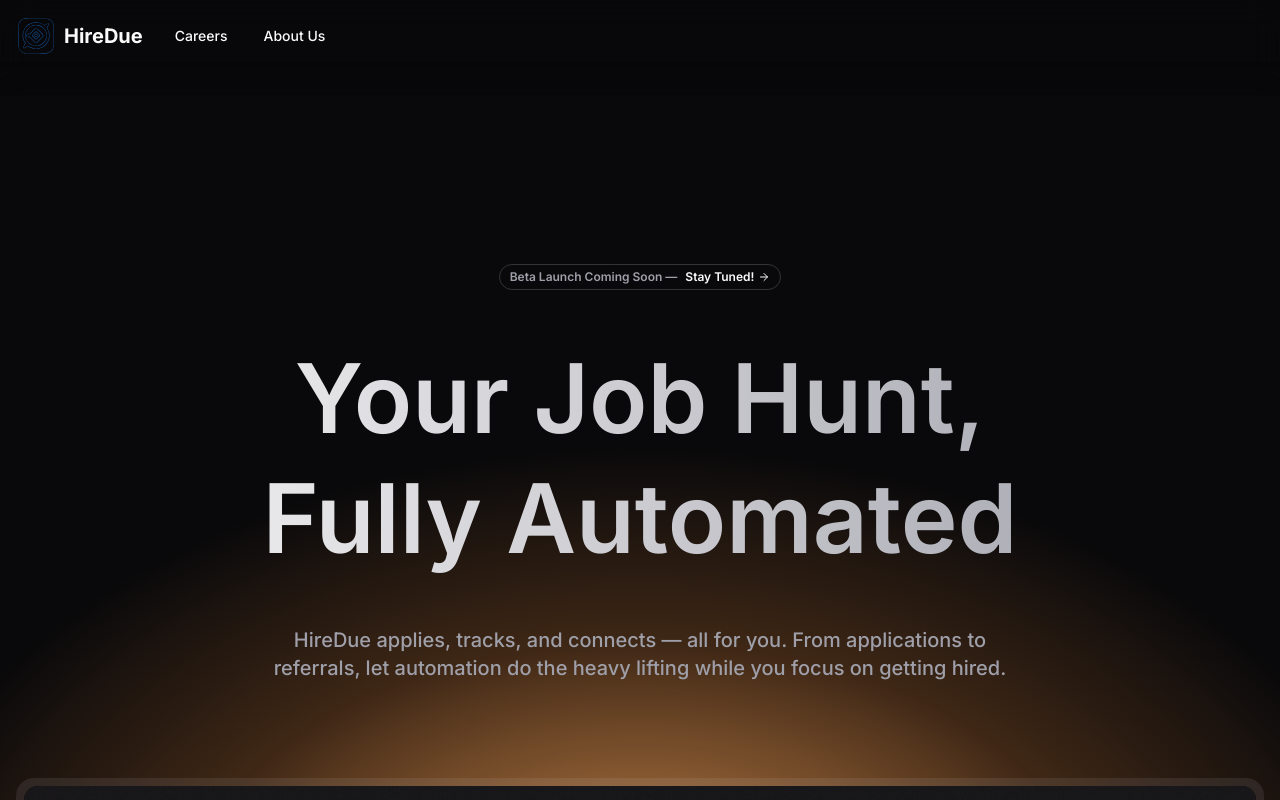
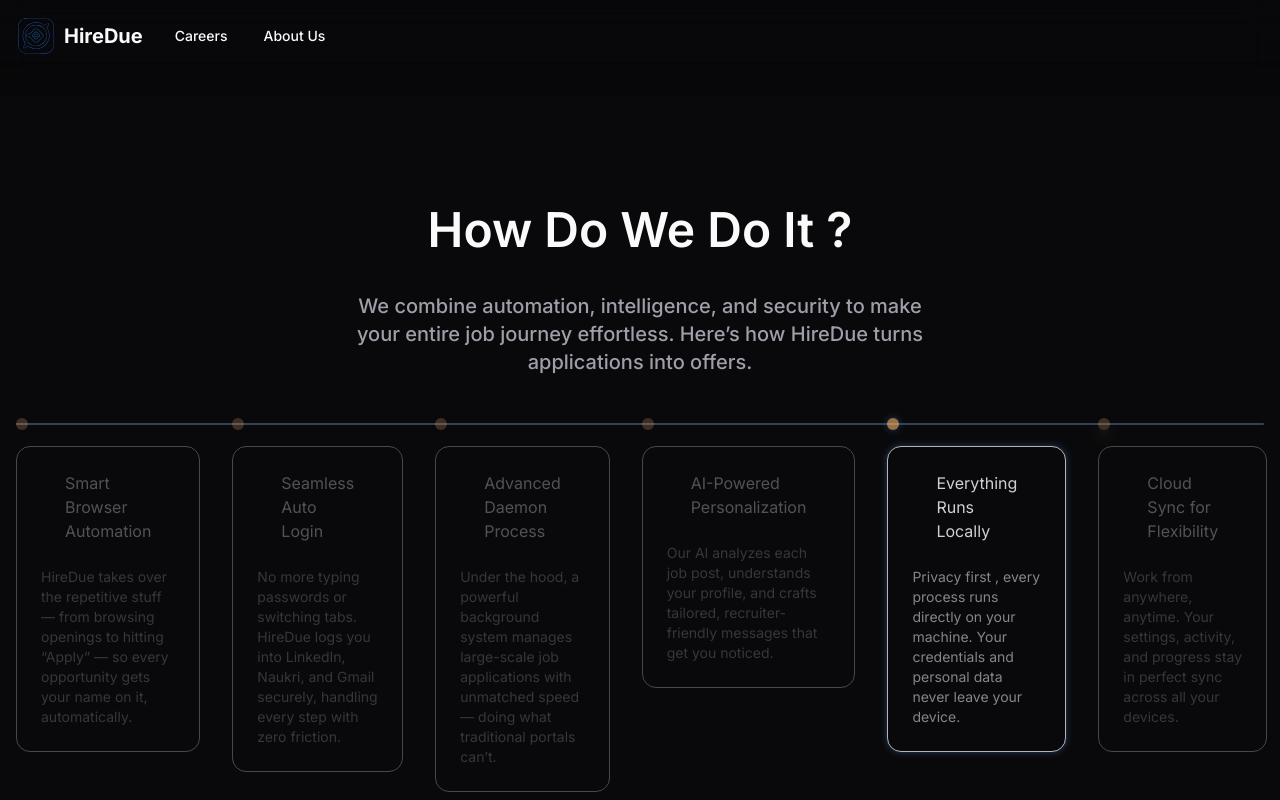
Before and after one commit to hiredue-dev/Hiredue-display-website, a Next.js app: page / in a window 1280 px wide. Shown: the top 800 px of the page. Built offline with nearby package versions, Linux system fonts and the light colour scheme.

Commit message:
feat: Add How Section and Glowing Animation via GSAP

```diff
--- a/app/globals.css
+++ b/app/globals.css
@@ -219,10 +219,10 @@
 	--animate-marquee: marquee 30s linear infinite alternate-reverse;
 	@keyframes marquee {
     0% {
-      transform: translateX(100%);
+      transform: translateX(-100%);
     }
     100% {
-      transform: translateX(-100%);
+      transform: translateX(100%);
     }
   }
 }
--- a/app/page.tsx
+++ b/app/page.tsx
@@ -8,11 +8,13 @@
 import Why from "@/components/sections/why/default";
 import Metrics from "@/components/sections/metrics/default";
 import Bento from "@/components/sections/bento/default";
+import How from "@/components/sections/how/defualt";
 
 export default function Home() {
   return (
     <main className="min-h-screen w-full overflow-hidden bg-background text-foreground">
       <Navbar />
+			<How/>
       <Hero />
       <Bento />
       <Platforms />
--- a/components/sections/hero/default.tsx
+++ b/components/sections/hero/default.tsx
@@ -71,7 +71,7 @@
   //   },
   // ],
   className,
-	textAlignment = "center"
+	textAlignment = "left"
 }: HeroProps) {
 	const {HeroTitle,HeroSubTitle,HeroSubTrigger,HeroTitlDescription} = useContent()
   return (
--- /dev/null
+++ b/components/sections/how/defualt.tsx
@@ -0,0 +1,51 @@
+"use client"
+import { Section } from "@/components/ui/section";
+import Horizontal from "./horizontal";
+import Vertical from "./vertical";
+import { useContent } from "@/components/contexts/content-provider";
+
+export type HowWeDoItSection = {
+  heading: string;
+  description: string;
+};
+export default function How() {
+	const {
+		howWeDoItTitle,
+		howWeDoItHeading1, howWeDoItHeading2, howWeDoItHeading3,
+		howWeDoItHeading4, howWeDoItHeading5, howWeDoItHeading6,
+		howWeDoItDescription1, howWeDoItDescription2, howWeDoItDescription3,
+		howWeDoItDescription4, howWeDoItDescription5, howWeDoItDescription6,
+		howWeDoItTitleDescription
+	} = useContent();
+
+	// Pack headings and descriptions into an array
+	const howWeDoItSections:HowWeDoItSection[] = [
+		{ heading: howWeDoItHeading1, description: howWeDoItDescription1 },
+		{ heading: howWeDoItHeading2, description: howWeDoItDescription2 },
+		{ heading: howWeDoItHeading3, description: howWeDoItDescription3 },
+		{ heading: howWeDoItHeading4, description: howWeDoItDescription4 },
+		{ heading: howWeDoItHeading5, description: howWeDoItDescription5 },
+		{ heading: howWeDoItHeading6, description: howWeDoItDescription6 },
+	];
+
+  return (
+		<Section >
+		<div className="mx-auto flex flex-col gap-12">
+			<div className="flex flex-col items-center gap-4 px-4 text-center sm:gap-8">
+			{howWeDoItTitle && (
+				<h2 className="text-3xl leading-tight font-semibold sm:text-5xl sm:leading-tight">
+				{howWeDoItTitle}
+				</h2>
+			)}
+			{howWeDoItTitleDescription && (
+				<p className="text-md text-muted-foreground max-w-[600px] font-medium sm:text-xl">
+				{howWeDoItTitleDescription}
+				</p>
+			)}
+			</div>
+			<Horizontal className="hidden md:block" events={howWeDoItSections}></Horizontal>
+			<Vertical className="block md:hidden" events={howWeDoItSections}></Vertical>
+		</div>
+		</Section>
+  );
+}
--- /dev/null
+++ b/components/sections/how/horizontal.tsx
@@ -0,0 +1,63 @@
+"use client";
+import { useEffect, useRef } from "react";
+import gsap from "gsap";
+
+import {
+  Card,
+  CardDescription,
+  CardContent,
+  CardHeader,
+} from "@/components/ui/card";
+import { HowWeDoItSection } from "./defualt";
+
+function TimeLineCardHorizontal({ events,className }: { events: HowWeDoItSection[] ,className:string}) {
+  const containerRef = useRef<HTMLUListElement|null>(null);
+
+  useEffect(() => {
+    if (!containerRef.current) return;
+
+    const items = containerRef.current.querySelectorAll("li");
+
+    const tl = gsap.timeline({ repeat: -1, repeatDelay: 0.5 });
+    items.forEach((item) => {
+      const dot = item.querySelector("span");
+      const card = item.querySelector(".card-anim");
+
+      tl.to([dot, card], {
+        opacity: 1,
+        boxShadow: "0 0 10px rgba(96,165,250,0.7)",
+        duration: 0.8,
+        ease: "power1.inOut",
+      }).to([dot, card], {
+        opacity: 0.3,
+        boxShadow: "0 0 0px rgba(0,0,0,0)",
+        duration: 0.8,
+        ease: "power1.inOut",
+      });
+    });
+  }, []);
+
+  return (
+		<div className={className}>
+    <ol
+      ref={containerRef}
+      className="relative flex gap-8 before:absolute before:-mt-px before:h-0.5 before:w-full before:rounded-full before:bg-gray-200 dark:before:bg-gray-700"
+    >
+      {events.map((event, idx) => (
+        <li key={idx} className="relative -mt-1.5">
+          <span className="block w-3 h-3 rounded-full bg-brand/70 opacity-30 shadow-lg shadow-brand"></span>
+
+          <Card className="mt-4 flex flex-col opacity-30 card-anim">
+            <CardContent>
+              <CardHeader>{event.heading}</CardHeader>
+              <CardDescription>{event.description}</CardDescription>
+            </CardContent>
+          </Card>
+        </li>
+      ))}
+    </ol>
+		</div>
+  );
+}
+
+export default TimeLineCardHorizontal;
--- /dev/null
+++ b/components/sections/how/vertical.tsx
@@ -0,0 +1,72 @@
+"use client";
+import { useEffect, useRef } from "react";
+import gsap from "gsap";
+import {
+	Card,
+	CardDescription,
+	CardContent,
+	CardHeader,
+} from "@/components/ui/card";
+import { HowWeDoItSection } from "./defualt";
+
+
+
+
+function TimeLineCardVertical({ events,className }: { events: HowWeDoItSection[],className:string }) {
+	const containerRef = useRef<HTMLUListElement | null>(null);
+
+	useEffect(() => {
+		if (!containerRef.current) return;
+
+		const items = containerRef.current.querySelectorAll("li");
+
+		const tl = gsap.timeline({ repeat: -1, repeatDelay: 0.5 });
+		items.forEach((item) => {
+			const dot = item.querySelector("span");
+			const card = item.querySelector(".card-anim");
+
+			tl.to([dot, card], {
+				opacity: 1,
+				boxShadow: "0 0 10px rgba(96,165,250,0.7)",
+				duration: 0.8,
+				ease: "power1.inOut",
+			}).to([dot, card], {
+				opacity: 0.3,
+				boxShadow: "0 0 0px rgba(0,0,0,0)",
+				duration: 0.8,
+				ease: "power1.inOut",
+			});
+		});
+	}, []);
+	return (
+		<div className={className}>
+		<ol
+			ref={containerRef}
+			className="relative space-y-8 before:absolute before:-ml-px before:h-full before:w-0.5 before:rounded-full before:bg-gray-200 dark:before:bg-gray-700"
+		>
+			{
+				events.map((event, idx) => (
+					<li key={idx} className="relative -ms-1.5 flex items-start gap-4">
+						<span className="block w-3 h-3 rounded-full bg-brand/70 opacity-30 shadow-lg shadow-brand"></span>
+						<Card className="mt-4 flex flex-col opacity-30 card-anim">
+							<CardContent>
+								<CardHeader>{event.heading}</CardHeader>
+								<CardDescription>{event.description}</CardDescription>
+							</CardContent>
+						</Card>
+
+						<div className="-mt-2">
+						</div>
+					</li>
+				))
+			}
+		</ol>
+		</div>
+	);
+}
+
+
+
+
+
+export default TimeLineCardVertical;
--- a/package.json
+++ b/package.json
@@ -20,6 +20,7 @@
     "@radix-ui/react-slot": "^1.2.3",
     "class-variance-authority": "^0.7.0",
     "clsx": "^2.1.1",
+    "gsap": "^3.13.0",
     "lucide-react": "^0.441.0",
     "next": "^15.4.3",
     "next-themes": "^0.4.4",
```
Also changed, not shown: 1 other file (tests, documents, lock files or other folders).
